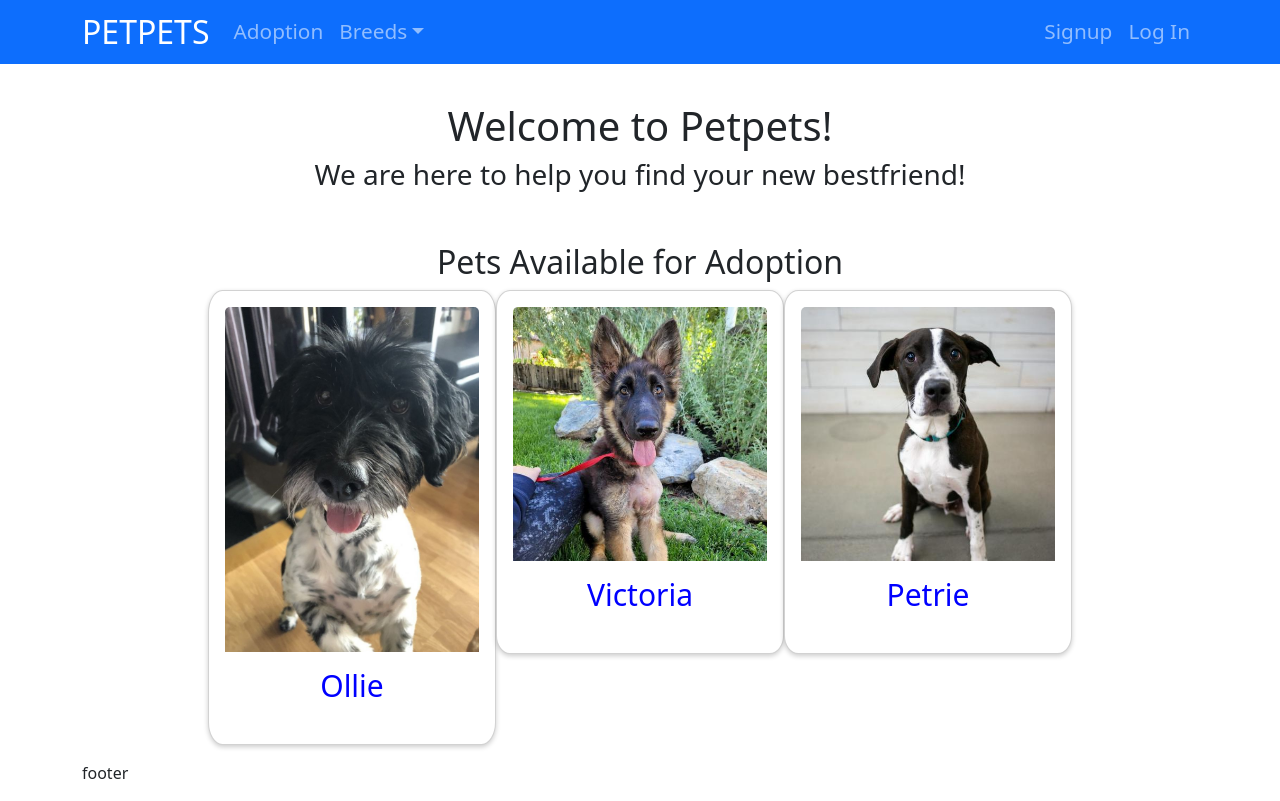
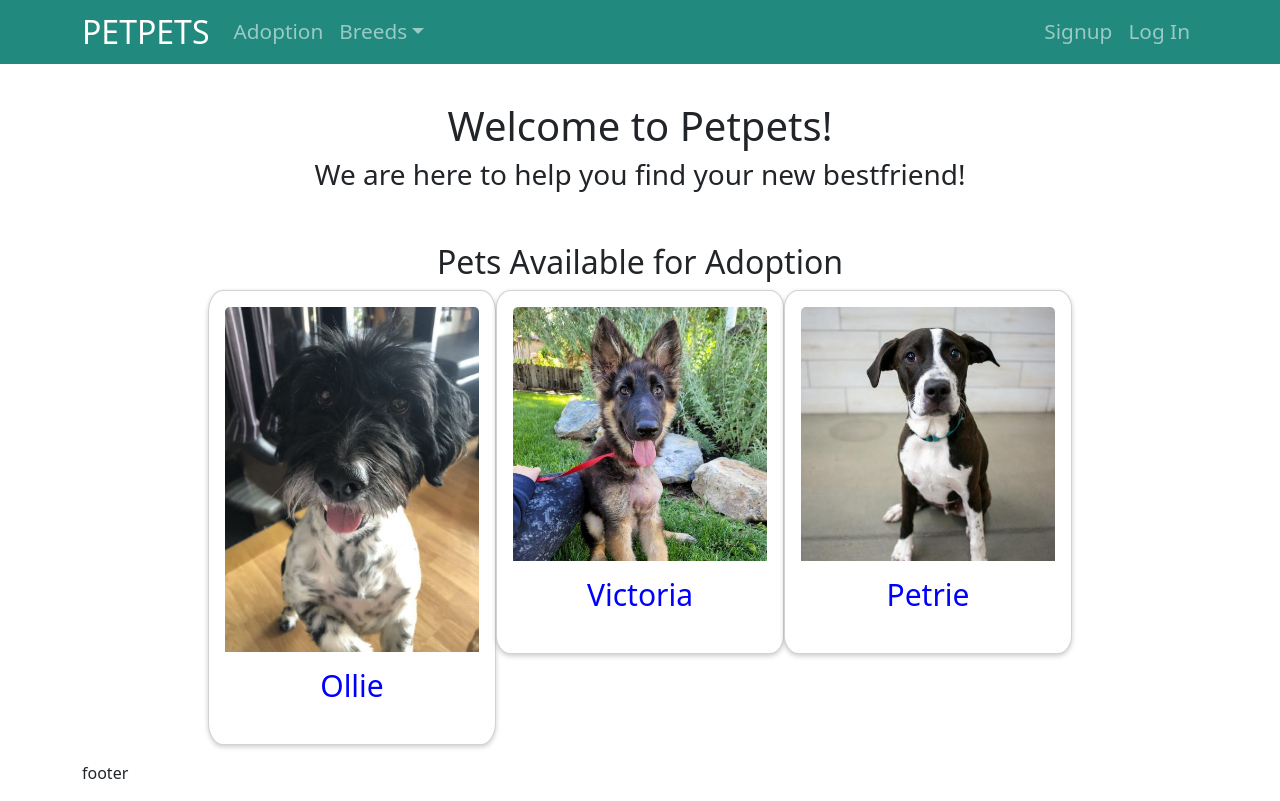
Before and after one commit to Joelhiguera/petpets, a React (Create React App) app in the folder client/: page / in a window 1280 px wide. Built offline with nearby package versions, Linux system fonts and the light colour scheme.

Commit message:
change nav color

```diff
--- a/client/src/components/Header/index.js
+++ b/client/src/components/Header/index.js
@@ -20,7 +20,7 @@ function Header() {
   function showNavigation() {
     if (Auth.loggedIn()) {
       return(
-        <Navbar collapseOnSelect expand="lg" bg="primary" variant="dark">
+        <Navbar collapseOnSelect expand="lg" variant="dark">
         <Container>
           <Link to='/'>
             <Navbar.Brand href="#home">PETPETS</Navbar.Brand>
@@ -73,7 +73,7 @@ function Header() {
     }
     else {
       return (
-        <Navbar collapseOnSelect expand="lg" bg="primary" variant="dark">
+        <Navbar collapseOnSelect expand="lg"  variant="dark">
         <Container>
           <Link to='/'>
             <Navbar.Brand href="#home">PETPETS</Navbar.Brand>
--- a/client/src/index.css
+++ b/client/src/index.css
@@ -59,6 +59,7 @@ a:hover {
 
 .navbar {
   font-size: 1.3rem;
+  background-color: #21897E;
 }
 
 .navbar-brand {
```
